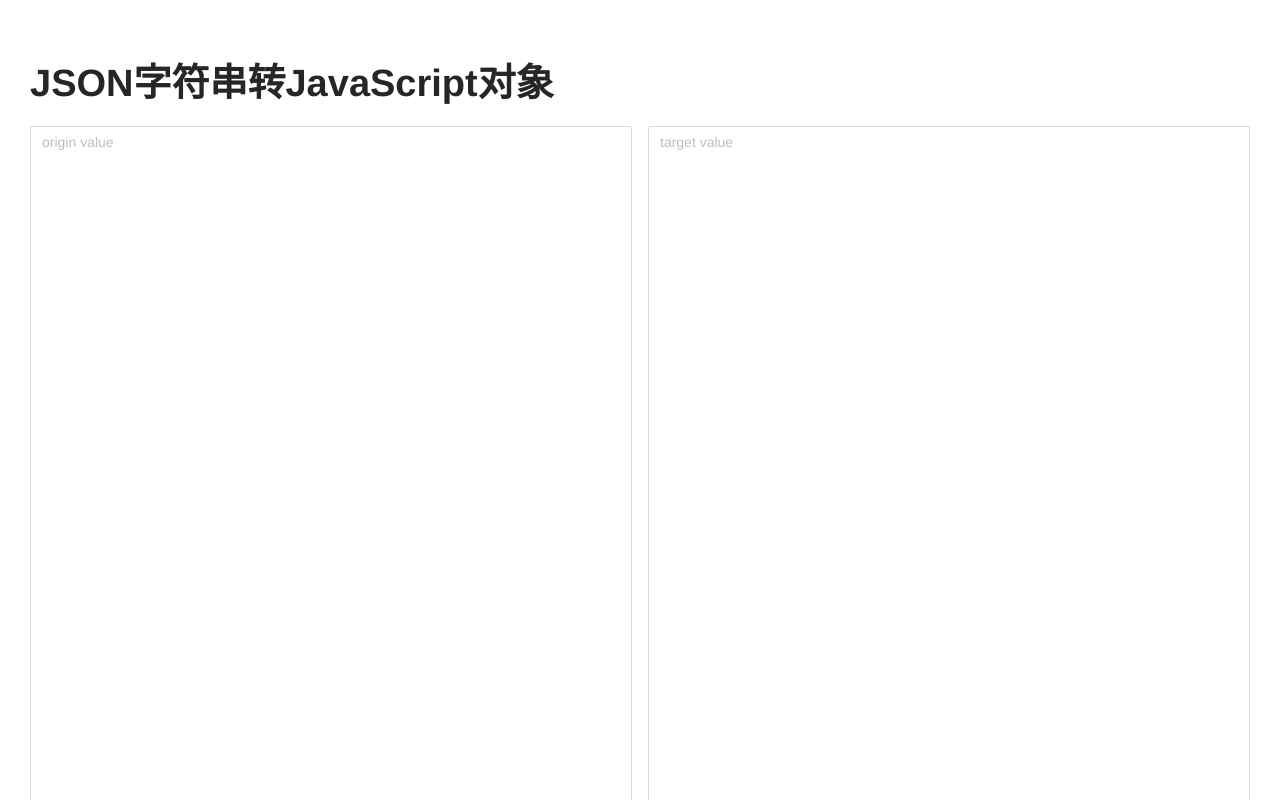
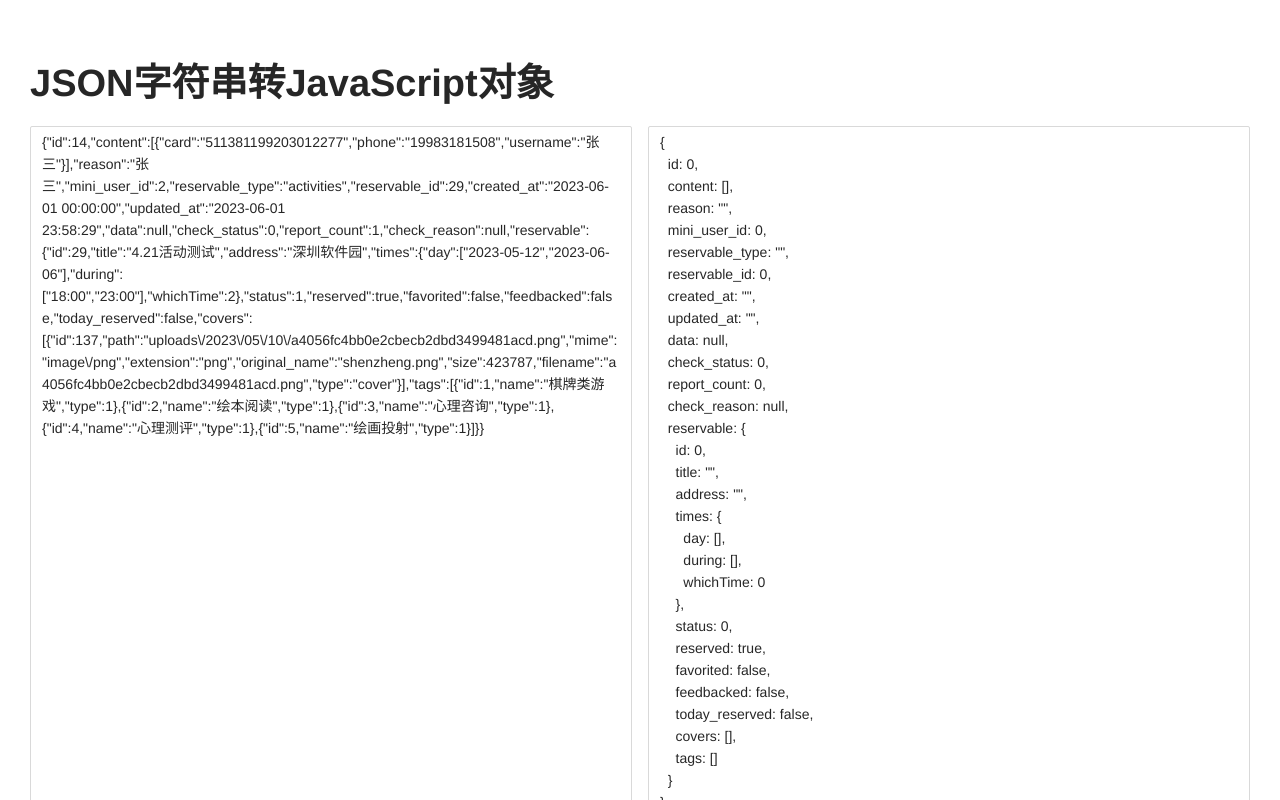
Before and after one commit to buyili/y-tools, a Vue app: page /#/tools in a window 1280 px wide. Shown: the top 800 px of the page. Built offline with nearby package versions, Linux system fonts and the light colour scheme.

Commit message:
feat: set default value

```diff
--- a/src/src/tools/ToolsPage.vue
+++ b/src/src/tools/ToolsPage.vue
@@ -23,7 +23,7 @@ export default {
   name: "ToolsPage",
   data () {
     return {
-      originValue: '',
+      originValue: '{"id":14,"content":[{"card":"511381199203012277","phone":"19983181508","username":"张三"}],"reason":"张三","mini_user_id":2,"reservable_type":"activities","reservable_id":29,"created_at":"2023-06-01 00:00:00","updated_at":"2023-06-01 23:58:29","data":null,"check_status":0,"report_count":1,"check_reason":null,"reservable":{"id":29,"title":"4.21活动测试","address":"深圳软件园","times":{"day":["2023-05-12","2023-06-06"],"during":["18:00","23:00"],"whichTime":2},"status":1,"reserved":true,"favorited":false,"feedbacked":false,"today_reserved":false,"covers":[{"id":137,"path":"uploads\\/2023\\/05\\/10\\/a4056fc4bb0e2cbecb2dbd3499481acd.png","mime":"image\\/png","extension":"png","original_name":"shenzheng.png","size":423787,"filename":"a4056fc4bb0e2cbecb2dbd3499481acd.png","type":"cover"}],"tags":[{"id":1,"name":"棋牌类游戏","type":1},{"id":2,"name":"绘本阅读","type":1},{"id":3,"name":"心理咨询","type":1},{"id":4,"name":"心理测评","type":1},{"id":5,"name":"绘画投射","type":1}]}}',
     }
   },
   computed: {
```
